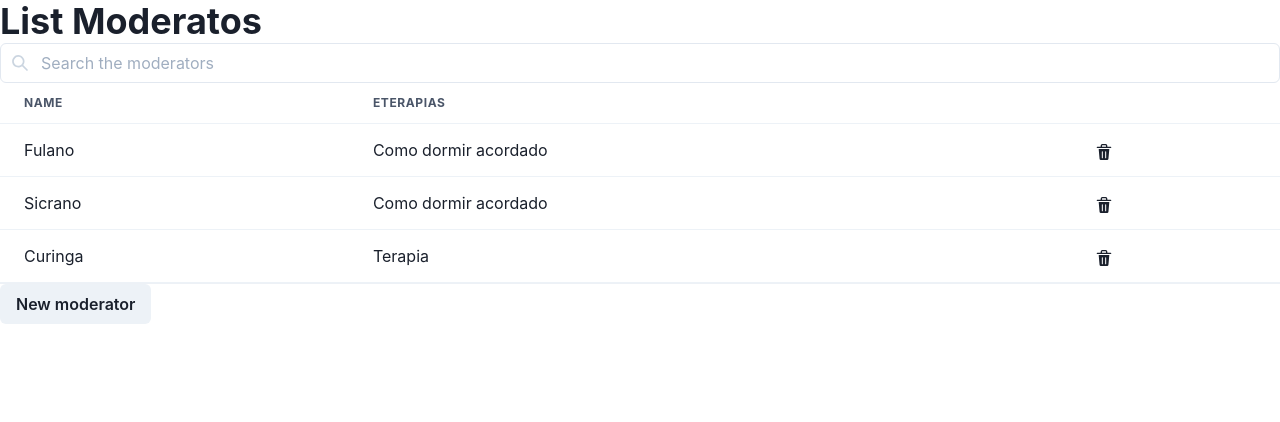
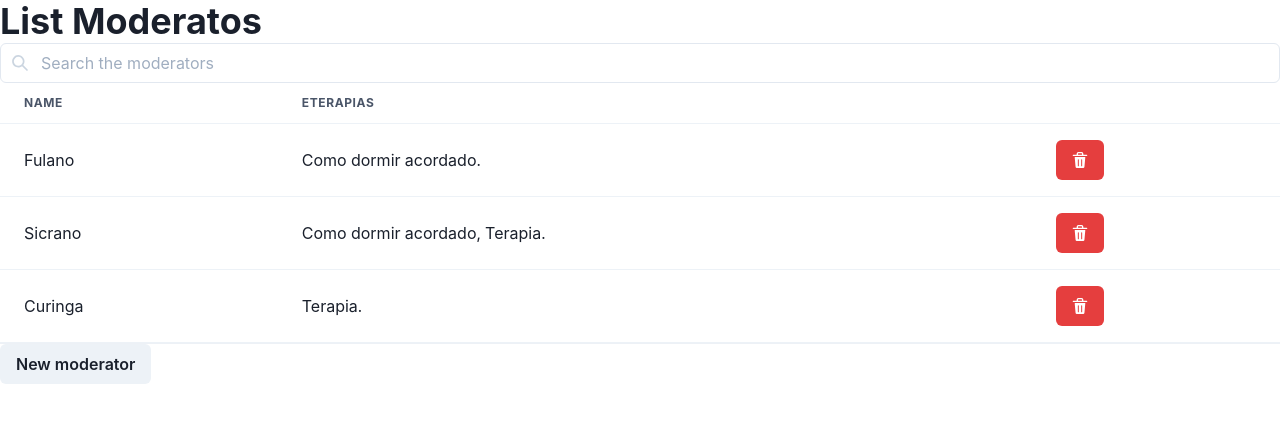
Before and after one commit to isaac-allef/e-terapias, a Next.js app in the folder front-end/: page /administrator/listModerators in a window 1280 px wide. Shown: the top 422 px of the page. Built offline with nearby package versions, Linux system fonts and the light colour scheme.

Commit message:
refactoring: MyTable component and creation of DeleteAlertDialog component and list moderatos form

```diff
--- a/front-end/components/MyTable.tsx
+++ /dev/null
@@ -1,47 +0,0 @@
-import { DeleteIcon } from "@chakra-ui/icons";
-import {
-    Table,
-    Thead,
-    Tbody,
-    Tr,
-    Td,
-    Th,
-  } from "@chakra-ui/react"
-
-import React from "react";
-
-interface Content {
-    heads: string[];
-    matrix: string[][];
-}
-
-export default function MyTable({ heads, matrix }: Content) {
-    return (
-        <Table variant="simple">
-            <Thead>
-                <Tr>{
-                    React.Children.toArray(
-                        heads.map(value => {
-                            return <Th>{ value }</Th>
-                        })
-                    )
-                }<Th />
-                </Tr>
-            </Thead>
-            <Tbody>{
-                React.Children.toArray(
-                    matrix.map(vector => {
-                        return <Tr>{
-                            React.Children.toArray(
-                                vector.map(value => {
-                                    return <Td>{ value }</Td>
-                                })
-                            )}
-                            <Td><DeleteIcon /></Td>
-                        </Tr>
-                    })
-                )
-            }</Tbody>
-        </Table>
-    )
-}
--- a/front-end/pages/administrator/[list].tsx
+++ /dev/null
@@ -1,25 +0,0 @@
-import { Divider } from "@chakra-ui/layout";
-import MyButton from "../../components/MyButton";
-import MyInput from "../../components/MyInput";
-import MyTable from "../../components/MyTable";
-import MyTitle from "../../components/MyTitle";
-
-export default function List() {
-  return (
-      <>
-        <MyTitle>{'List Moderatos'}</MyTitle>
-        <MyInput placeholder="Search the moderators" search={true} ></MyInput>
-        <MyTable
-            heads={['Name', 'Eterapias']}
-            matrix={[
-              ['Fulano', 'Como dormir acordado'],
-              ['Sicrano', 'Como dormir acordado'],
-              ['Curinga', 'Terapia'],
-            ]}
-        />
-
-        <Divider />
-        <MyButton hide={false}>{'New moderator'}</MyButton>
-      </>
-  )
-}
--- /dev/null
+++ b/front-end/pages/administrator/listModerators/components/DeleteAlertDialog.tsx
@@ -0,0 +1,54 @@
+import { Button } from "@chakra-ui/button"
+import { DeleteIcon } from "@chakra-ui/icons"
+import { AlertDialog, AlertDialogBody, AlertDialogContent, AlertDialogFooter, AlertDialogHeader, AlertDialogOverlay } from "@chakra-ui/modal"
+import { useRef, useState } from "react"
+
+interface MyProps {
+    nameObjectWillDeleted: string;
+    handleRemove: Function;
+}
+
+export default function DeleteAlertDialog({ nameObjectWillDeleted, handleRemove }: MyProps) {
+    const [isOpen, setIsOpen] = useState(false)
+    const onClose = () => setIsOpen(false)
+    const cancelRef = useRef()
+
+    return (
+      <>
+        <Button colorScheme="red" onClick={() => setIsOpen(true)}>
+          <DeleteIcon />
+        </Button>
+
+        <AlertDialog
+          isOpen={isOpen}
+          leastDestructiveRef={cancelRef}
+          onClose={onClose}
+        >
+          <AlertDialogOverlay>
+            <AlertDialogContent>
+              <AlertDialogHeader fontSize="lg" fontWeight="bold">
+                Delete { nameObjectWillDeleted }
+              </AlertDialogHeader>
+
+              <AlertDialogBody>
+                Are you sure? You can't undo this action afterwards.
+              </AlertDialogBody>
+
+              <AlertDialogFooter>
+                <Button ref={cancelRef} onClick={onClose}>
+                  Cancel
+                </Button>
+                <Button colorScheme="red" onClick={() => {
+                    handleRemove()
+                    onClose()
+                  }
+                } ml={3}>
+                  Delete
+                </Button>
+              </AlertDialogFooter>
+            </AlertDialogContent>
+          </AlertDialogOverlay>
+        </AlertDialog>
+      </>
+    )
+  }
--- /dev/null
+++ b/front-end/pages/administrator/listModerators/components/MyTable.tsx
@@ -0,0 +1,64 @@
+import {
+    Table,
+    Thead,
+    Tbody,
+    Tr,
+    Td,
+    Th,
+  } from "@chakra-ui/react"
+
+import React from "react";
+import DeleteAlertDialog from "./DeleteAlertDialog";
+
+import Link from 'next/link';
+
+interface Content {
+    heads: string[];
+    matrix: any[][];
+    handleRemove: Function;
+}
+
+export default function MyTable({ heads, matrix, handleRemove }: Content) {
+    return (
+        <Table variant="simple">
+            <Thead>
+                <Tr>{
+                    React.Children.toArray(
+                        heads.map(value => {
+                            return <Th>{ value }</Th>
+                        })
+                    )
+                }<Th />
+                </Tr>
+            </Thead>
+            <Tbody>{
+                React.Children.toArray(
+                    matrix.map(vector => {
+                        return <Tr>{
+                            React.Children.toArray(
+                                vector.map((value, index) => {
+                                    if (index === 0) {
+                                        return <Td><Link href={value.link}>{ value.name }</Link></Td>
+                                    }
+                                    const valueFormated = value.map((v, index) => {
+                                        if (index === value.length -1) {
+                                            return v + '.'
+                                        }
+                                        return v + ', '
+                                    })
+                                    return <Td>{ valueFormated }</Td>
+                                })
+                            )}
+                            <Td>
+                                <DeleteAlertDialog
+                                    nameObjectWillDeleted={vector[0].name}
+                                    handleRemove={() => handleRemove(matrix, vector[0].id)}
+                                />
+                            </Td>
+                        </Tr>
+                    })
+                )
+            }</Tbody>
+        </Table>
+    )
+}
--- /dev/null
+++ b/front-end/pages/administrator/listModerators/index.tsx
@@ -0,0 +1,35 @@
+import { Divider } from "@chakra-ui/layout";
+import MyButton from "../../../components/MyButton";
+import MyInput from "../../../components/MyInput";
+import MyTable from "./components/MyTable";
+import MyTitle from "../../../components/MyTitle";
+import { useState } from "react";
+
+export default function ListModerators() {
+  const [heads, setHeads] = useState(['Name', 'Eterapias']);
+  const [matrix, setMatrix] = useState([
+    [{ id:'aaa', link: '/', name:'Fulano'}, ['Como dormir acordado']],
+    [{ id:'bbb', link: '/', name:'Sicrano'}, ['Como dormir acordado', 'Terapia']],
+    [{ id:'ccc', link: '/', name:'Curinga'}, ['Terapia']],
+  ]);
+
+  function handleRemove(matrix: any[][], id: string) {
+    const newMatrix = matrix.filter(elemente => elemente[0].id !== id);
+    setMatrix(newMatrix);
+  }
+
+  return (
+      <>
+        <MyTitle>{'List Moderatos'}</MyTitle>
+        <MyInput placeholder="Search the moderators" search={true} ></MyInput>
+        <MyTable
+            heads={heads}
+            matrix={matrix}
+            handleRemove={handleRemove}
+        />
+
+        <Divider />
+        <MyButton hide={false}>{'New moderator'}</MyButton>
+      </>
+  )
+}
```
